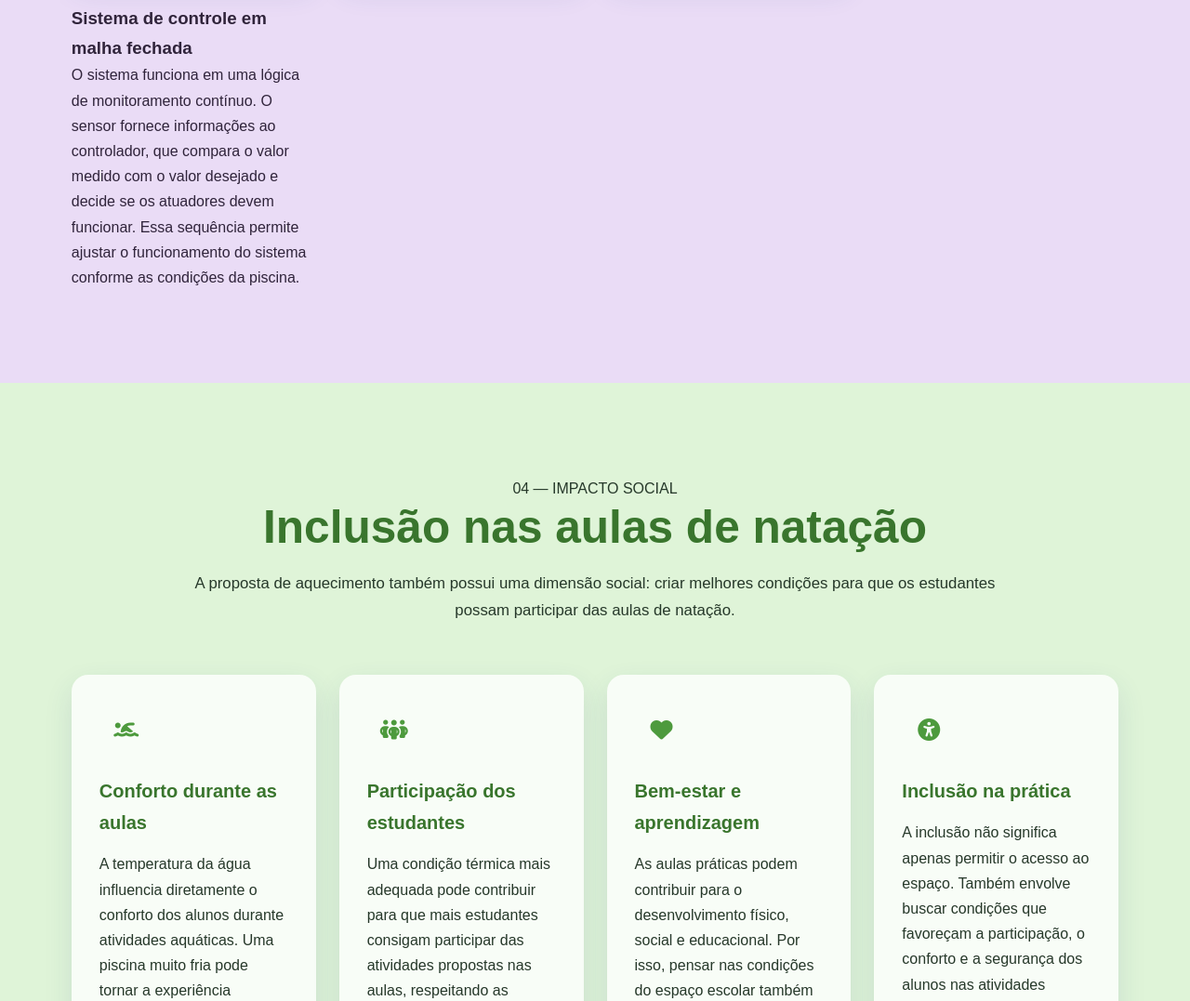
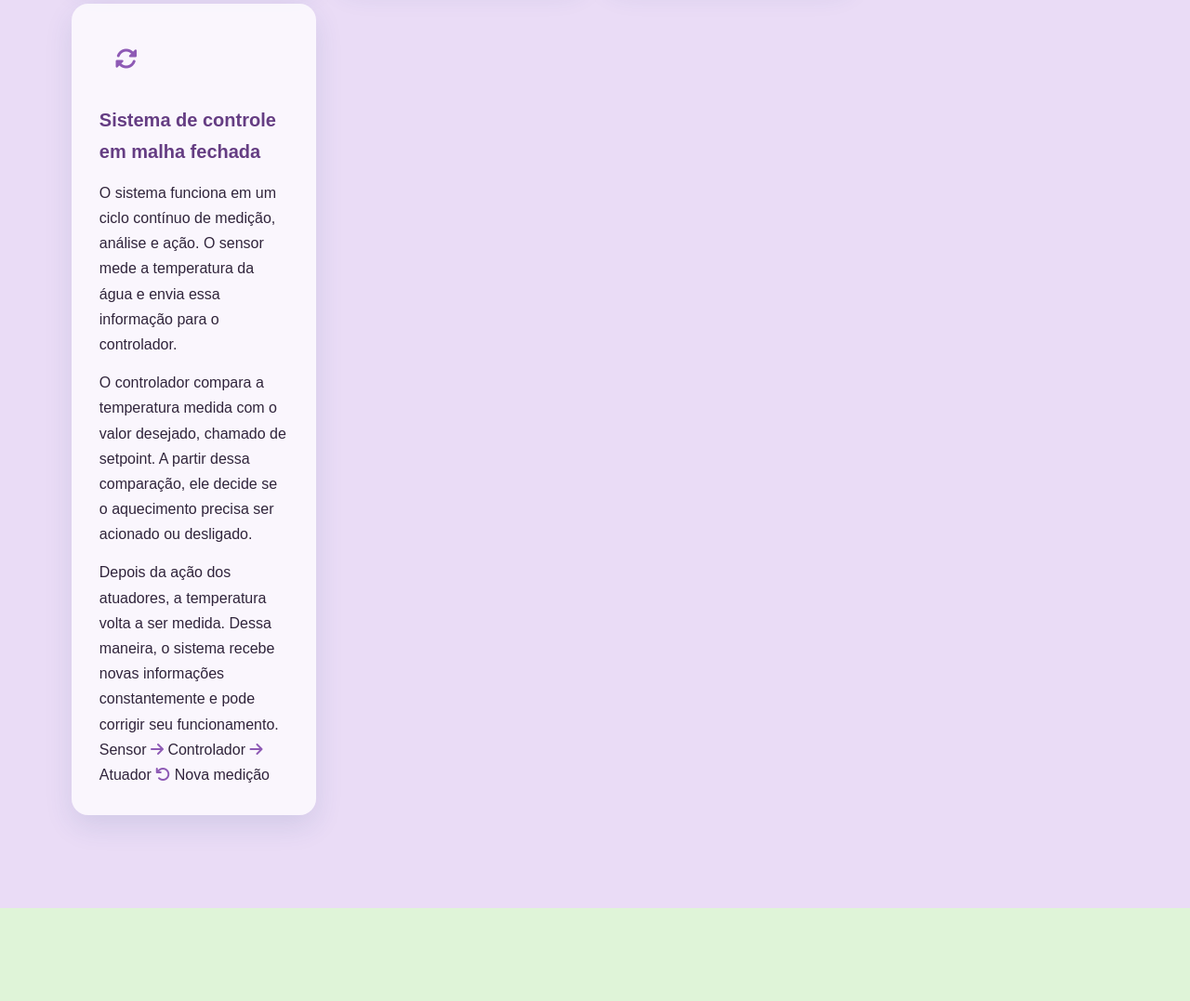
Before and after one commit to deboraboaventurasantos/Projeto-aquecendo-a-piscina, a plain HTML site: page index.html in a window 1280 px wide. Shown: the part 4748-5825 px from the top of the page at 93% size. Drawn offline with Linux system fonts and the light colour scheme.

Commit message:
Add closed-loop control system article section
Added a new article section for closed-loop control system with detailed explanations about its functionality.

```diff
--- a/index.html
+++ b/index.html
@@ -696,27 +696,64 @@
 
             </div>
 
+                 <article class="card closed-loop-card">
 
+    <div class="card-icon">
+        <i class="fa-solid fa-rotate"></i>
+    </div>
 
-            <div class="closed-loop">
+    <h3>
+        Sistema de controle em malha fechada
+    </h3>
 
-                <h3>
-                    Sistema de controle em malha fechada
-                </h3>
+    <p>
+        O sistema funciona em um ciclo contínuo de
+        medição, análise e ação. O sensor mede a
+        temperatura da água e envia essa informação
+        para o controlador.
+    </p>
 
-                <p>
+    <p>
+        O controlador compara a temperatura medida
+        com o valor desejado, chamado de setpoint.
+        A partir dessa comparação, ele decide se o
+        aquecimento precisa ser acionado ou desligado.
+    </p>
 
-                    O sistema funciona em uma lógica de
-                    monitoramento contínuo. O sensor fornece
-                    informações ao controlador, que compara o
-                    valor medido com o valor desejado e decide
-                    se os atuadores devem funcionar. Essa
-                    sequência permite ajustar o funcionamento
-                    do sistema conforme as condições da piscina.
+    <p>
+        Depois da ação dos atuadores, a temperatura
+        volta a ser medida. Dessa maneira, o sistema
+        recebe novas informações constantemente e
+        pode corrigir seu funcionamento.
+    </p>
 
-                </p>
+    <div class="loop-highlight">
 
-            </div>
+        <span>
+            Sensor
+        </span>
+
+        <i class="fa-solid fa-arrow-right"></i>
+
+        <span>
+            Controlador
+        </span>
+
+        <i class="fa-solid fa-arrow-right"></i>
+
+        <span>
+            Atuador
+        </span>
+
+        <i class="fa-solid fa-arrow-rotate-left"></i>
+
+        <span>
+            Nova medição
+        </span>
+
+    </div>
+
+</article>
 
         </section>
 
```
